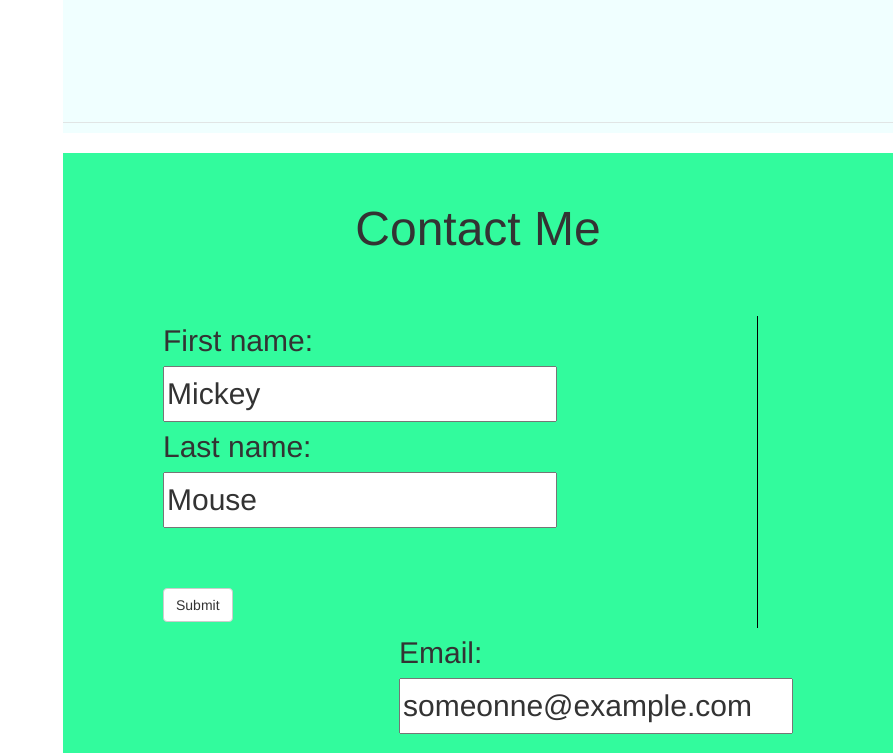
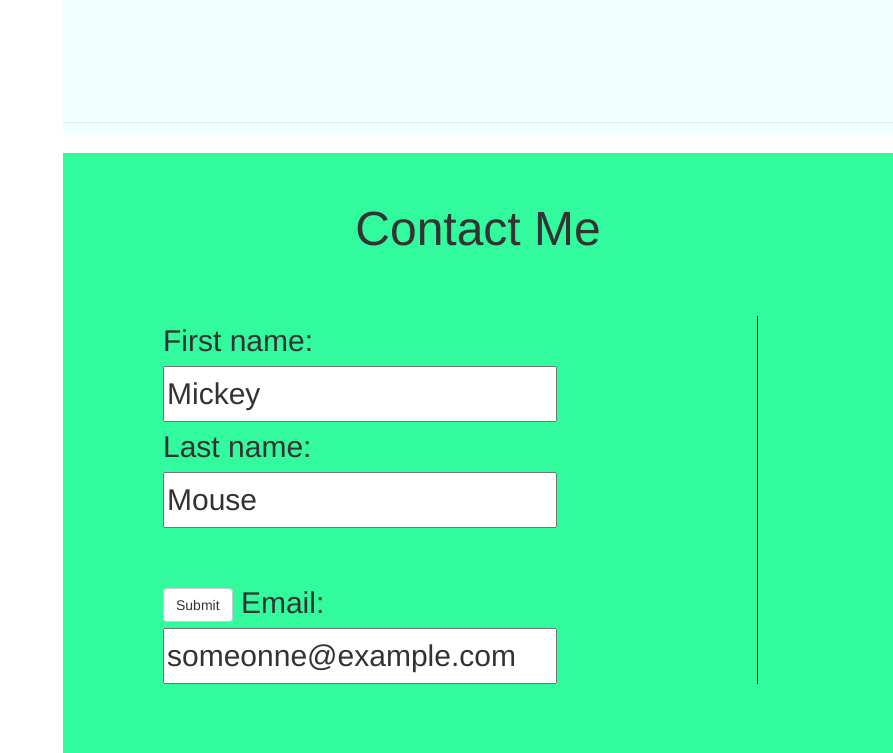
Before and after one commit to badHax/WebStuff, a plain HTML site: page index.html in a window 1280 px wide. Shown: the part 1927-2680 px from the top of the page, without its empty margins (387-1280 px from the left). Drawn offline with Linux system fonts and the light colour scheme.

Commit message:
Update index.html

```diff
--- a/index.html
+++ b/index.html
@@ -118,8 +118,6 @@
 				  <input type="text" name="lastname" value="Mouse">
 				  <br><br>
 				  <input class = "btn btn-default form" type="submit" value="Submit">
-			</form>
-			<form id="form-right" action="action_page.php">
 				  Email:<br>
 				  <input type="text" name="email" value="someonne@example.com">
 				  <br>
```
